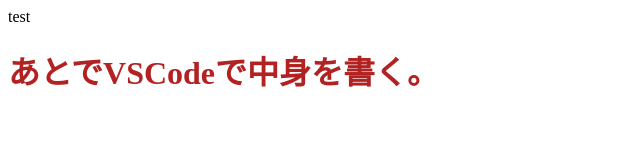
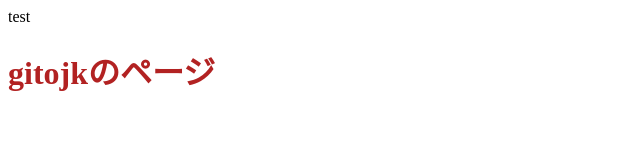
Before and after one commit to gitojk/gitojk.github.io, a plain HTML site: page index.html in a window 1280 px wide. Shown: the whole page, without its empty margins (0-640 px from the left). Drawn offline with Linux system fonts and the light colour scheme.

Commit message:
H1要素を書き換えた

```diff
--- a/index.html
+++ b/index.html
@@ -9,7 +9,7 @@
 </head>test
 
 <body>
-  <h1>あとでVSCodeで中身を書く。</h1>
+  <h1>gitojkのページ</h1>
 </body>
 
 </html>
```
